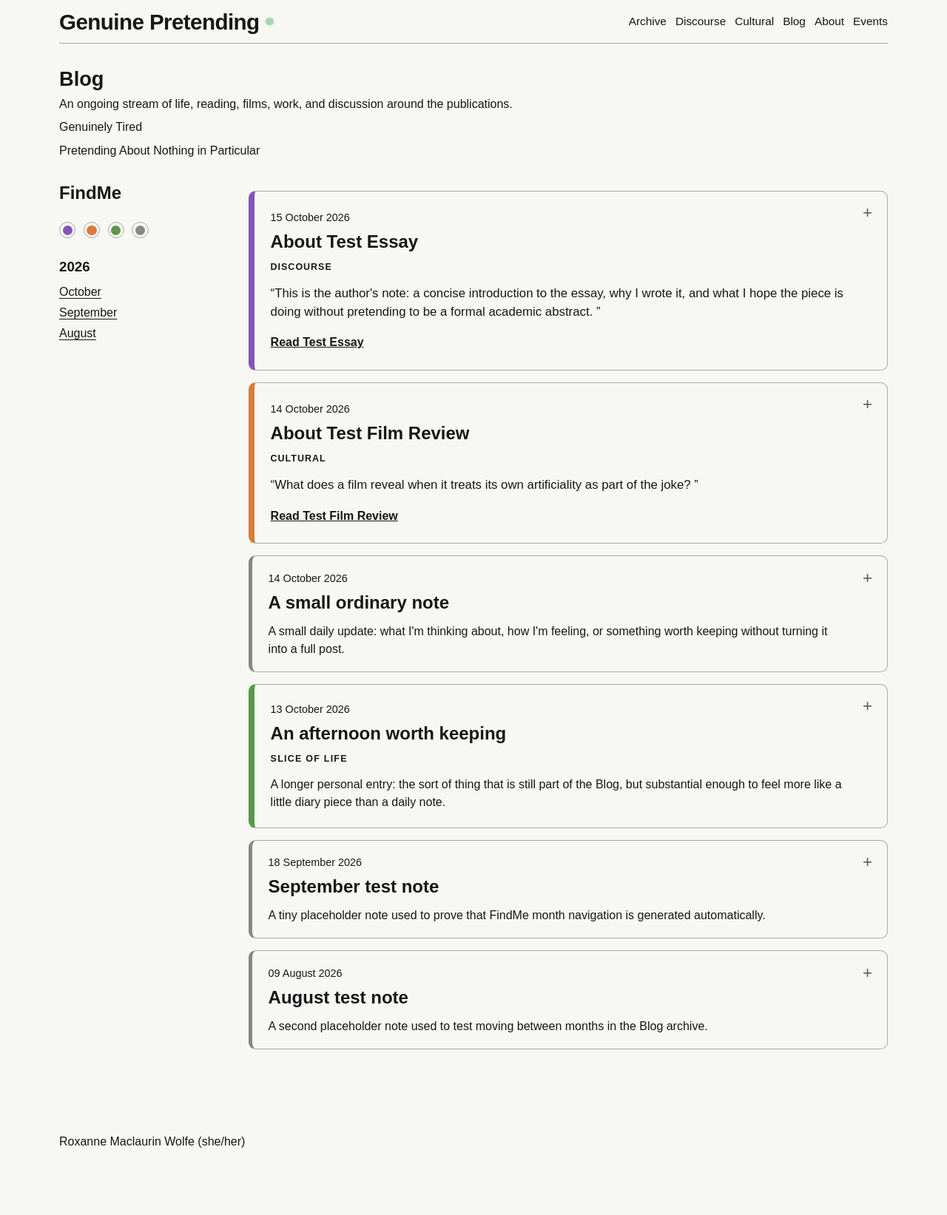
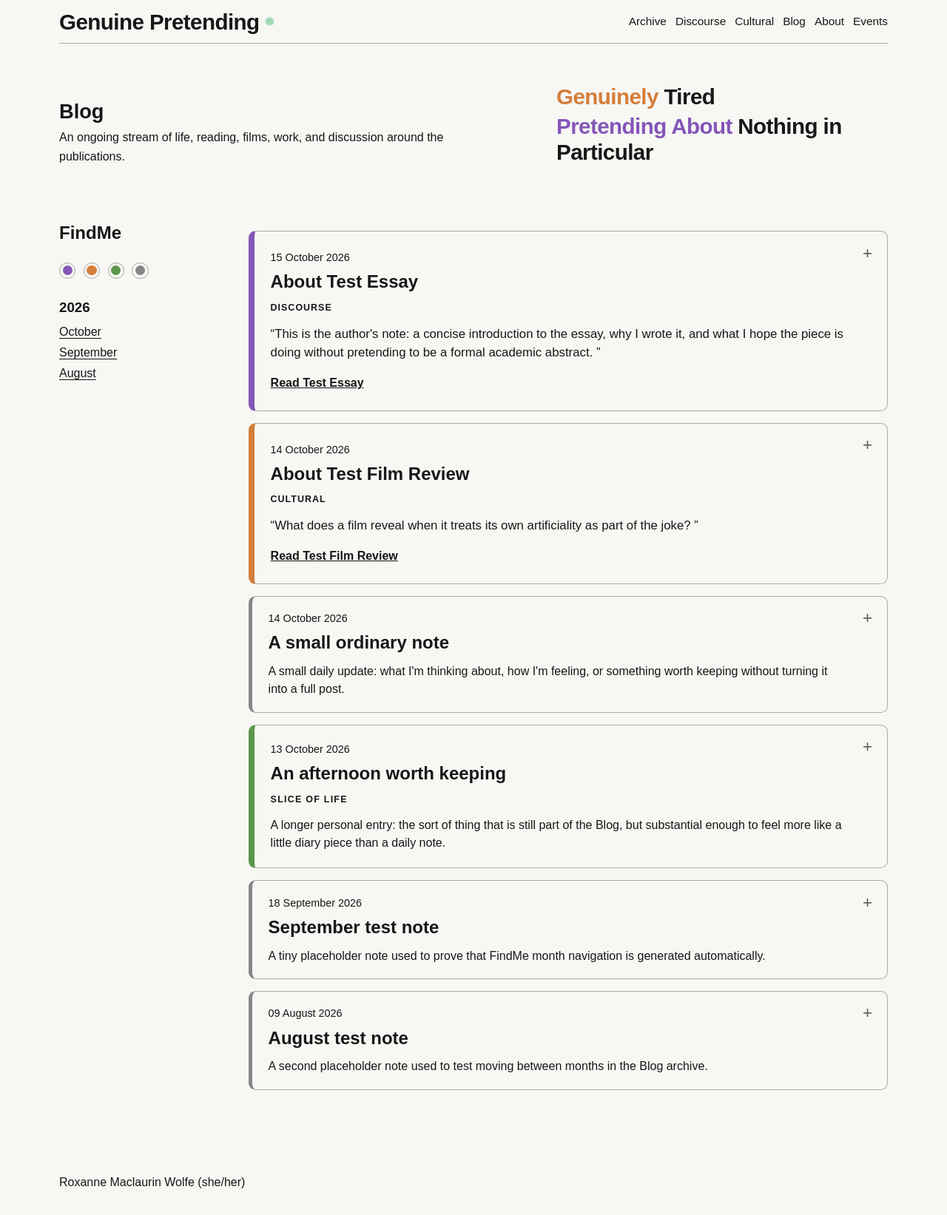
Before and after one commit to roxannewolfe/roxannewolfe.github.io, a Jekyll site: the page built from blog/index.html, in a window 1280 px wide. Shown: the whole page at 74% size. Built offline with Jekyll 4.4.1, drawn with Linux system fonts in a browser that asks for light colours; before the commit the page ends 1589 px from its top, so only the background shows below that.

Commit message:
Style blog masthead status

```diff
--- a/assets/css/blog.css
+++ b/assets/css/blog.css
@@ -1,21 +1,51 @@
 .blog-page {
-  row-gap: 1.25rem;
+  row-gap: 2rem;
 }
 
 .blog-intro {
   grid-column: 1 / -1;
-  margin: 0 0 0.35rem;
+  display: grid;
+  grid-template-columns: minmax(0, 1fr) minmax(18rem, 28rem);
+  gap: 3rem;
+  align-items: end;
+  margin: 0 0 0.9rem;
+  padding: 1.4rem 0 1.6rem;
 }
 
-.blog-intro h1 {
+.blog-intro-copy h1 {
   margin: 0;
   font-size: 1.7rem;
   line-height: 1.15;
 }
 
-.blog-intro p {
-  max-width: 46rem;
-  margin: 0.35rem 0 0;
+.blog-intro-copy p {
+  max-width: 38rem;
+  margin: 0.45rem 0 0;
+}
+
+.blog-status {
+  align-self: end;
+  padding-bottom: 0.05rem;
+}
+
+.blog-status-line {
+  margin: 0;
+  font-size: clamp(1.25rem, 2.4vw, 1.85rem);
+  font-weight: 700;
+  line-height: 1.18;
+  letter-spacing: -0.02em;
+}
+
+.blog-status-line + .blog-status-line {
+  margin-top: 0.32rem;
+}
+
+.blog-status-accent--orange {
+  color: rgb(213, 126, 58);
+}
+
+.blog-status-accent--purple {
+  color: rgb(132, 86, 184);
 }
 
 .findme h2 {
@@ -178,11 +208,21 @@
 
 @media (max-width: 700px) {
   .blog-page {
-    row-gap: 1rem;
+    row-gap: 1.25rem;
   }
 
   .blog-intro {
-    margin-bottom: 0.25rem;
+    display: block;
+    margin-bottom: 0.7rem;
+    padding: 0.8rem 0 1.1rem;
+  }
+
+  .blog-status {
+    margin-top: 1.3rem;
+  }
+
+  .blog-status-line {
+    font-size: 1.3rem;
   }
 
   .findme-types {
```
